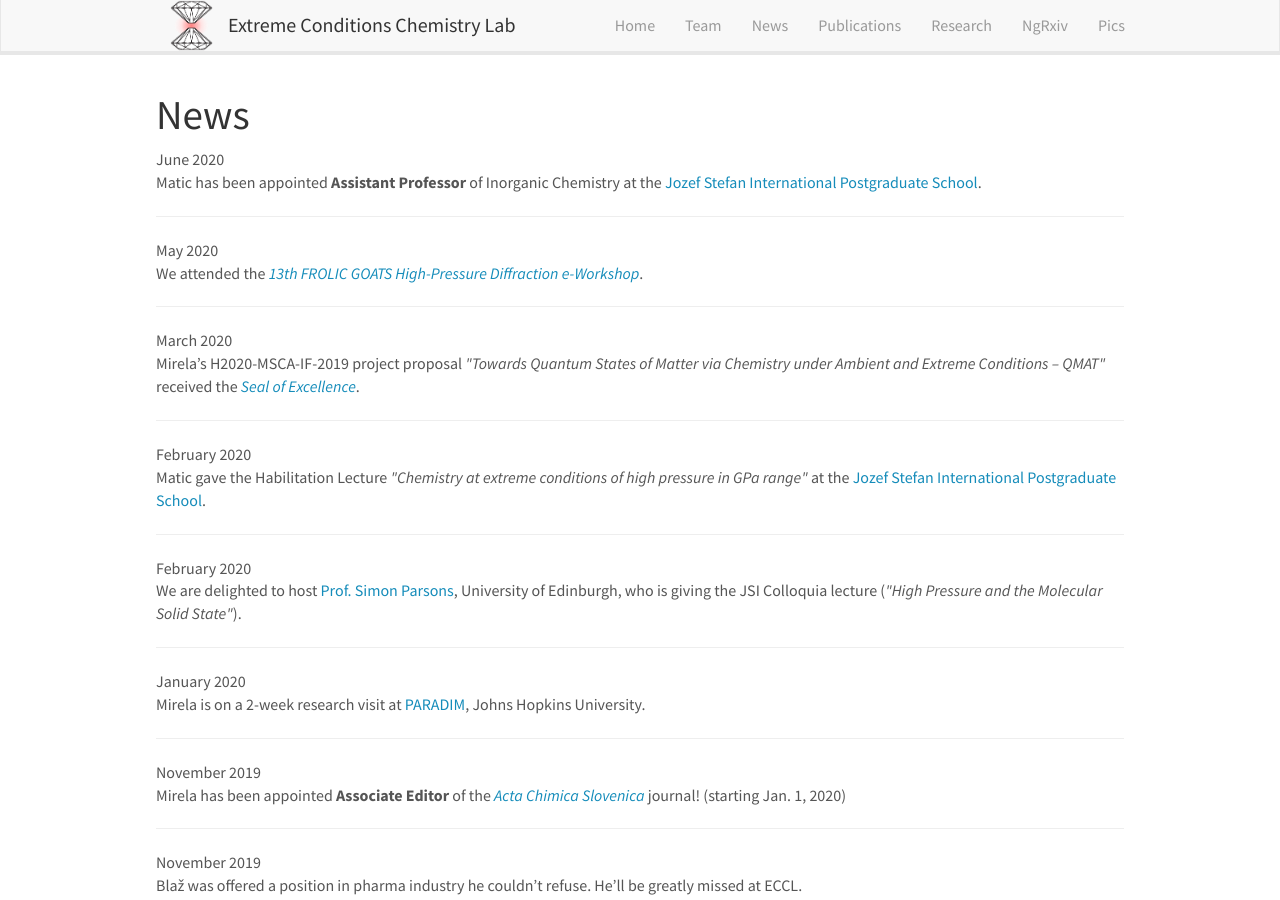
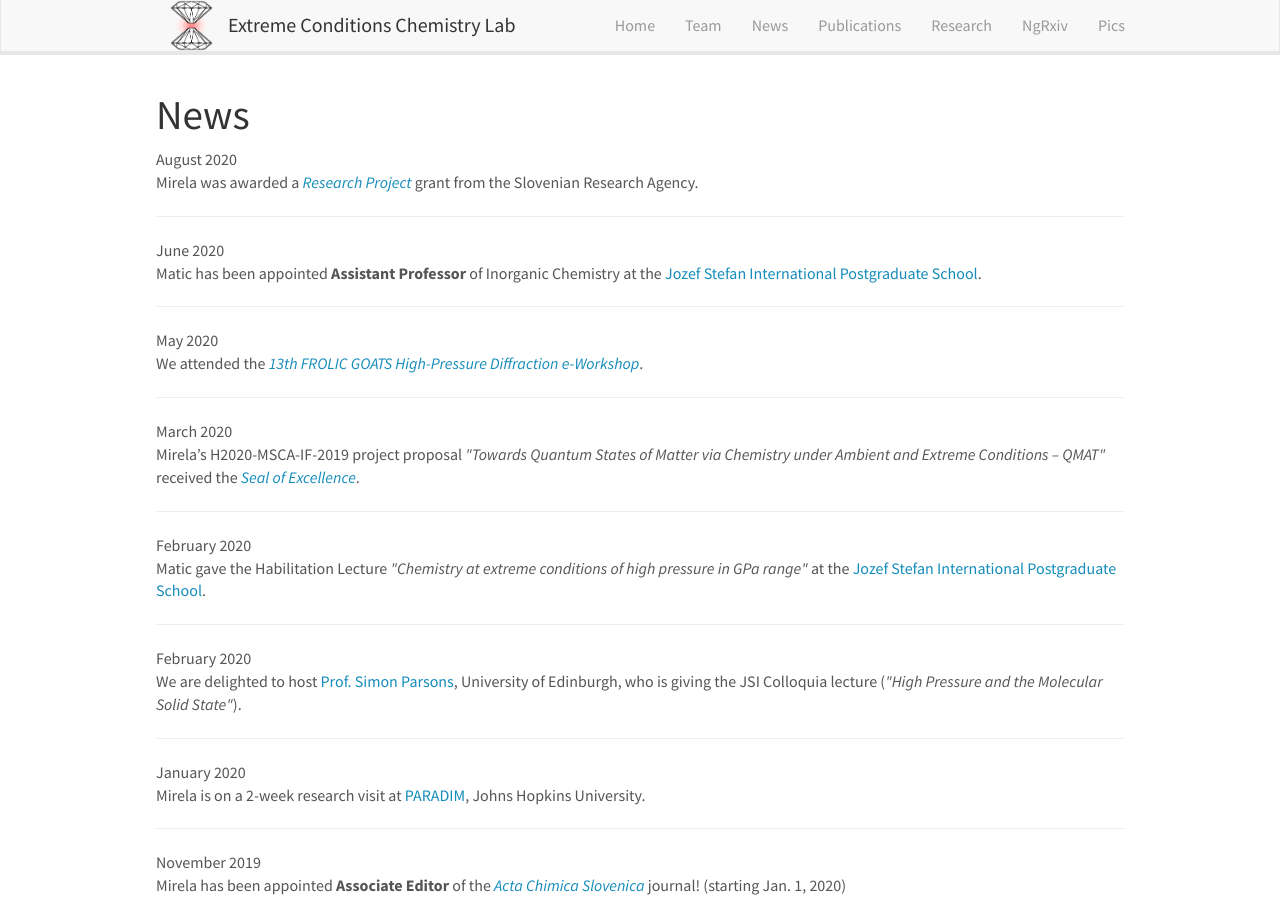
Before and after one commit to eccl-jsi/eccl-jsi.github.io, a Jekyll site: the page built from _pages/allnews.md, in a window 1280 px wide and 900 px high. Built offline with Jekyll 4.4.1, drawn with Linux system fonts in a browser that asks for light colours; nearby versions of some CDN libraries.

Commit message:
Update news.yml

```diff
--- a/_data/news.yml
+++ b/_data/news.yml
@@ -1,3 +1,6 @@
+- date: August 2020
+  headline: "Mirela was awarded a <a href='http://www.arrs.si/sl/progproj/rproj/rezultati/20/rezult-razp-rp-2020.asp'><i>Research Project</i></a> grant from the Slovenian Research Agency."
+
 - date: June 2020
   headline: "Matic has been appointed <b>Assistant Professor</b> of Inorganic Chemistry at the <a href='https://www.mps.si/en/'>Jozef Stefan International Postgraduate School</a>."
 
```
